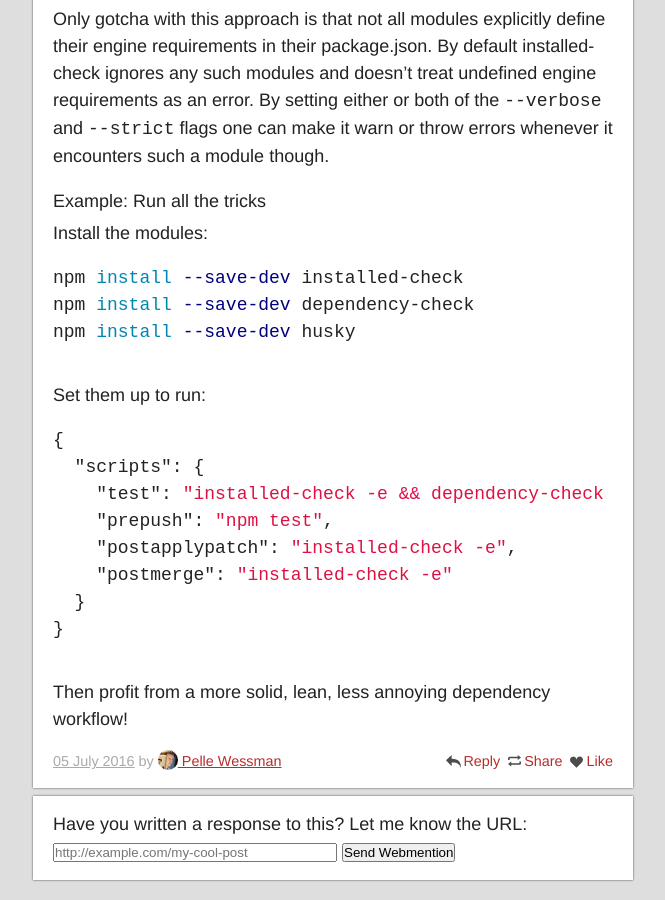
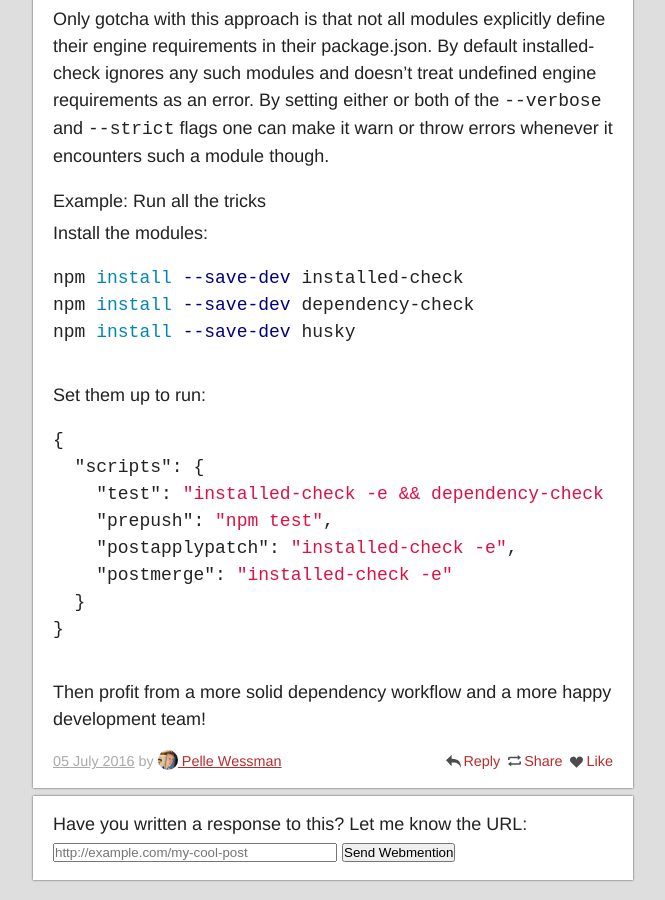
Before and after one commit to voxpelli/voxpelli.github.com, a Jekyll site: the page built from _posts/2016-07-05-better-handle-npm-modules.md, in a window 1280 px wide and 900 px high, scrolled down 2328 px. Shown: the whole window, without its empty margins (307-972 px from the left). Built offline with Jekyll 4.4.1, drawn with Linux system fonts in a browser that asks for light colours; comment, search, counter and statistics services are not loaded.

Commit message:
Slight wording tweak

````diff
--- a/_posts/2016-07-05-better-handle-npm-modules.md
+++ b/_posts/2016-07-05-better-handle-npm-modules.md
@@ -76,4 +76,4 @@ Set them up to run:
 }
 ```
 
-Then profit from a more solid, lean, less annoying dependency workflow!
+Then profit from a more solid dependency workflow and a more happy development team!
````
